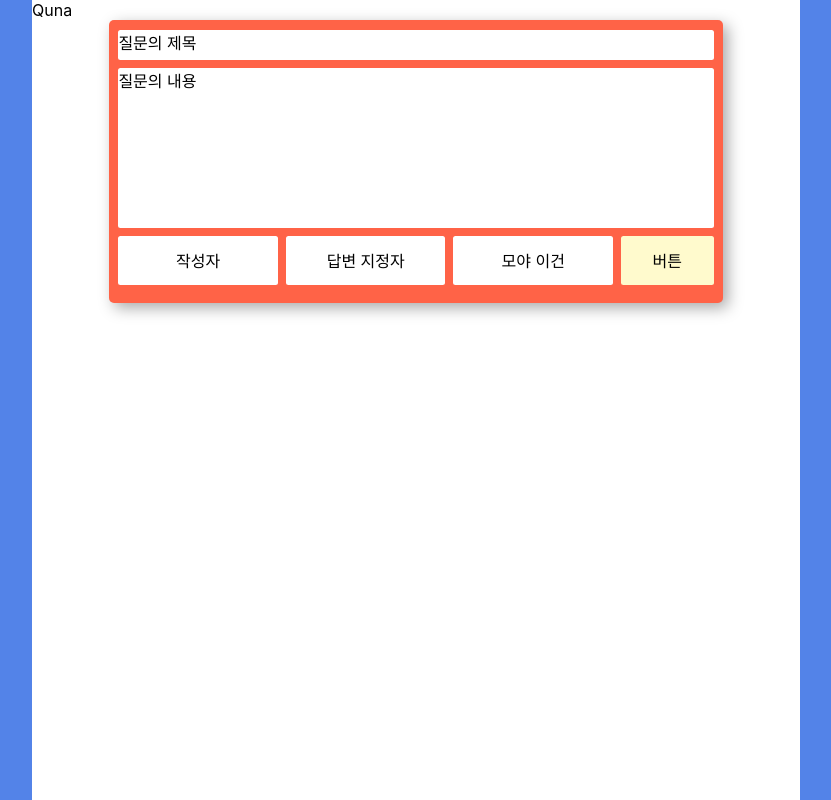
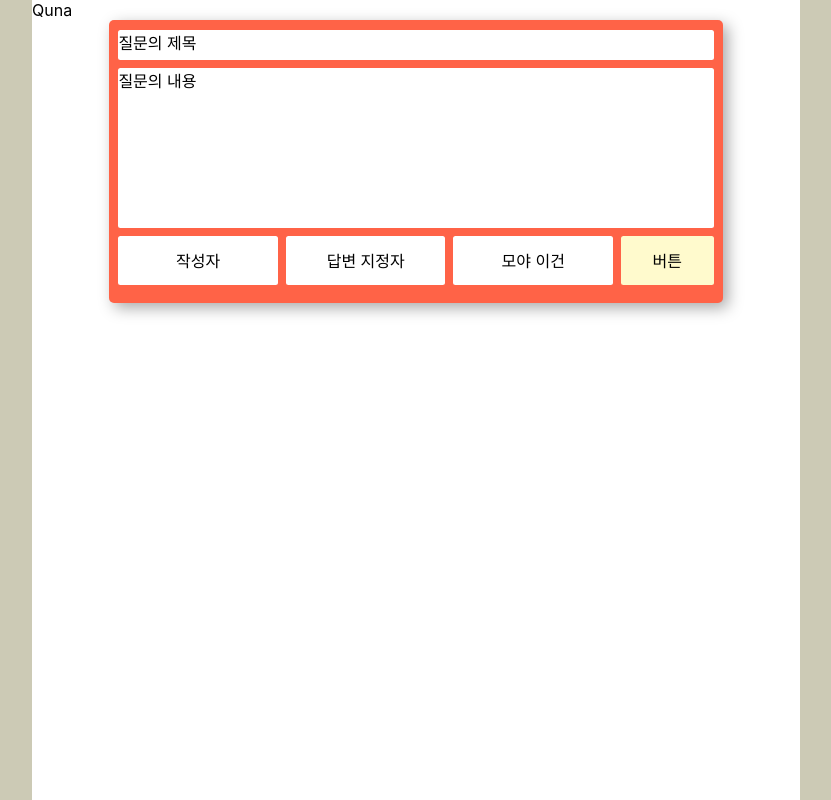
Before and after one commit to KTPT/Quna-client, a Next.js app: page / in a window 1280 px wide. Shown: the whole page, without its empty margins (224-1055 px from the left). Built offline with nearby package versions, Linux system fonts and the light colour scheme.

Commit message:
feat: 색상 변수 추가

```diff
--- a/styles/globals.css
+++ b/styles/globals.css
@@ -2,7 +2,7 @@ html,
 body {
   padding: 0;
   margin: 0;
-  background-color: rgb(83, 131, 232);
+  background-color: var(--gray-yellow);
   font-family: -apple-system, BlinkMacSystemFont, Segoe UI, Roboto, Oxygen,
     Ubuntu, Cantarell, Fira Sans, Droid Sans, Helvetica Neue, sans-serif;
 }
@@ -15,3 +15,13 @@ a {
 * {
   box-sizing: border-box;
 }
+
+:root {
+  --white-yellow: #fffde7;
+  --white: #fffff;
+  --gray-yellow: #cccab5;
+  --yello: #fff176;
+  --light-yellow: #ffffa8;
+  --dark-yellow: #cabf45;
+  --black: #000000;
+}
```
